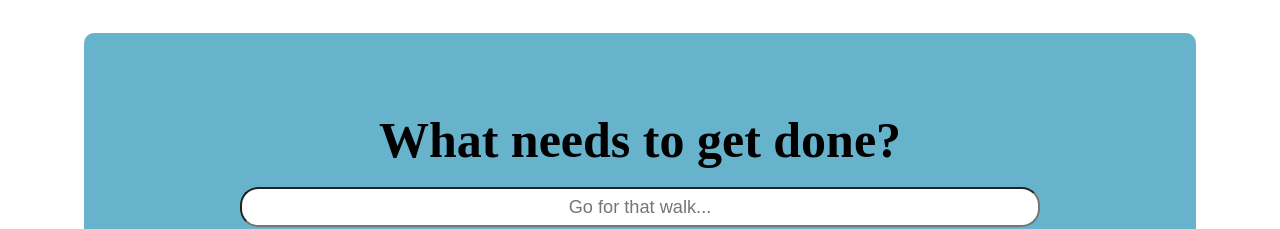
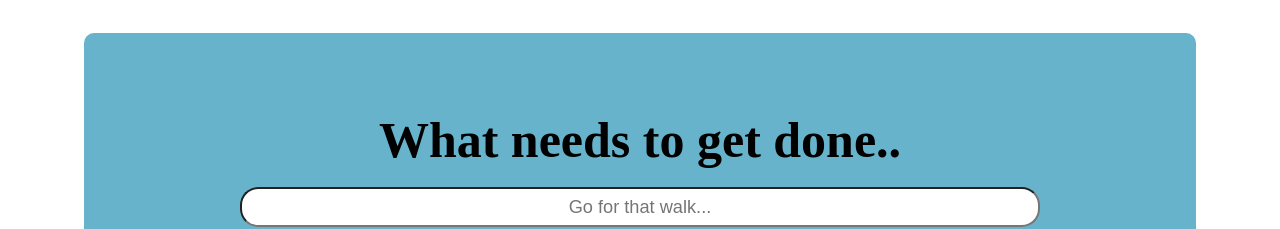
Before and after one commit to martindospel/todo-checklist, a React (Create React App) app: page / in a window 1280 px wide. Shown: the top 229 px of the page. Built offline with nearby package versions, Linux system fonts and the light colour scheme.

Commit message:
just small changes

```diff
--- a/public/index.html
+++ b/public/index.html
@@ -5,7 +5,7 @@
     <meta name="viewport" content="width=device-width, initial-scale=1" />
     <meta name="theme-color" content="#000000" />
     <link rel="manifest" href="%PUBLIC_URL%/manifest.json" />
-    <title>Todo Checklist</title>
+    <title>Checklist</title>
   </head>
   <body>
     <div id="root"></div>
--- a/src/App.jsx
+++ b/src/App.jsx
@@ -7,7 +7,7 @@ const App = () => {
   return (
     <div className="app">
       <div className="app-header">
-        <h1 className="app-heading"> What needs to get done? </h1>
+        <h1 className="app-heading"> What needs to get done.. </h1>
         <NewItem />
       </div>
       <CheckList />
```
